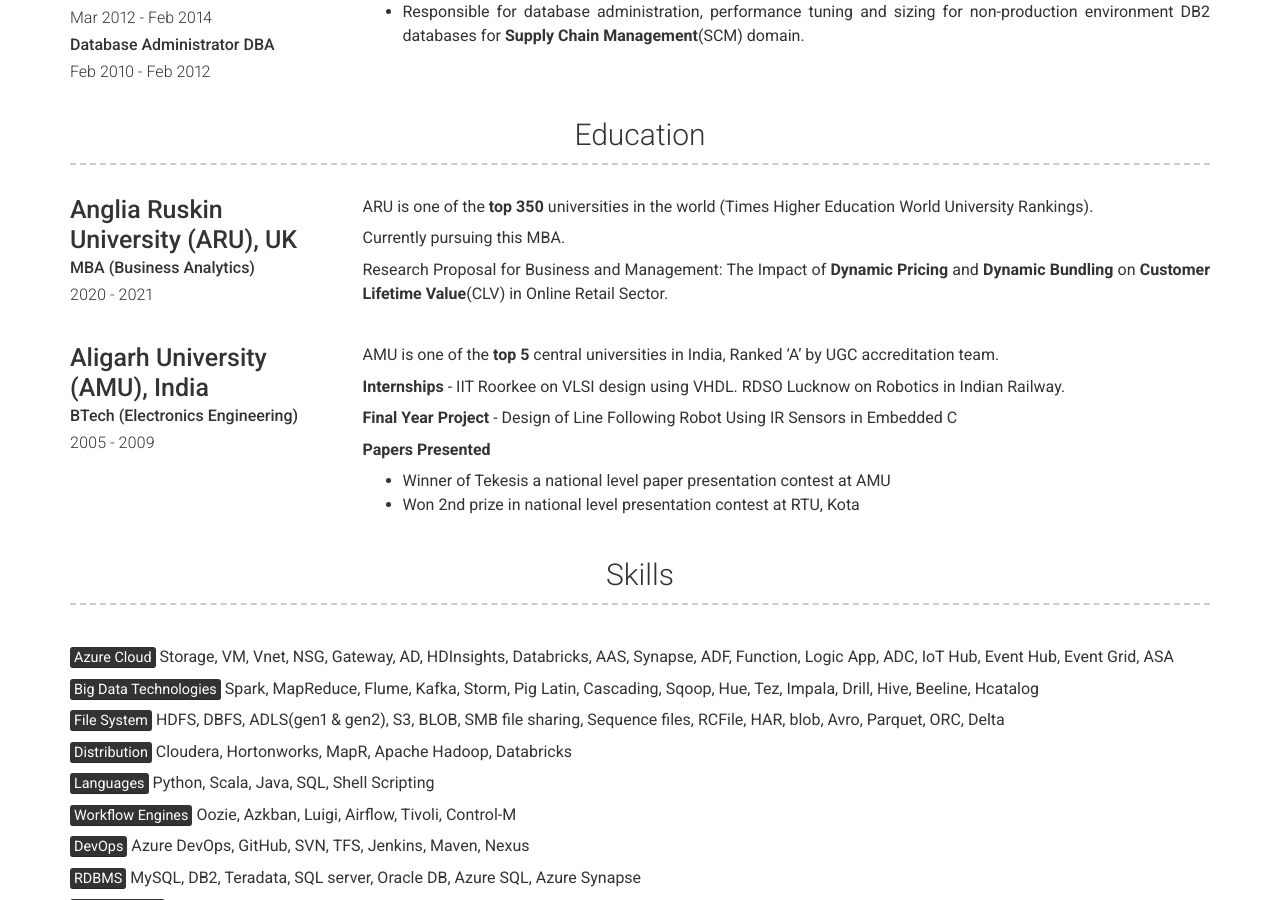
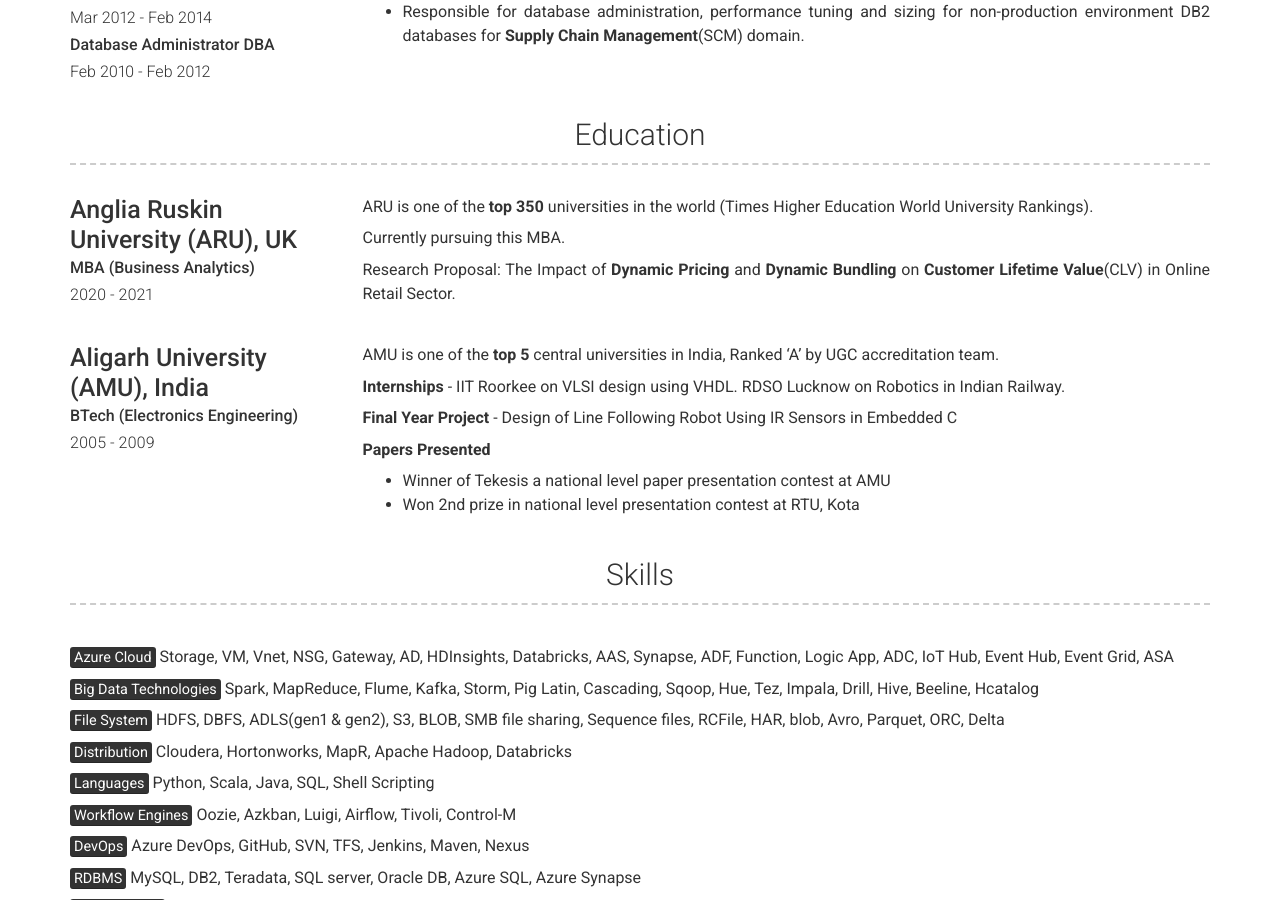
Before and after one commit to mohd-hasnain/mohd-hasnain.github.io, a Jekyll site: the page built from index.md, in a window 1280 px wide and 900 px high, scrolled down 1843 px. Built offline with Jekyll 4.4.1, drawn with Linux system fonts in a browser that asks for light colours; nearby versions of some CDN libraries.

Commit message:
Update education.yml

```diff
--- a/_data/education.yml
+++ b/_data/education.yml
@@ -9,7 +9,7 @@
 
    Currently pursuing this MBA.
 
-   Research Proposal for Business and Management: The Impact of **Dynamic Pricing** and **Dynamic Bundling** on **Customer Lifetime Value**(CLV) in Online Retail Sector.
+   Research Proposal: The Impact of **Dynamic Pricing** and **Dynamic Bundling** on **Customer Lifetime Value**(CLV) in Online Retail Sector.
 
 - name: Aligarh University (AMU), India
   dates: 2005 - 2009
```
